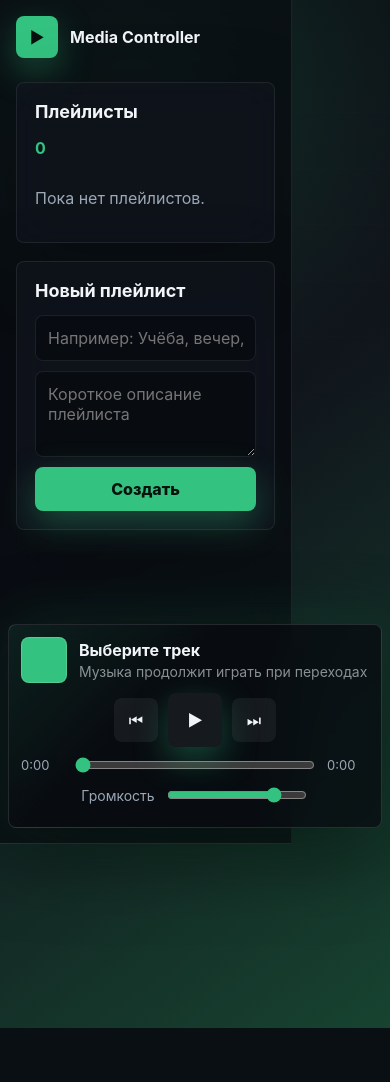
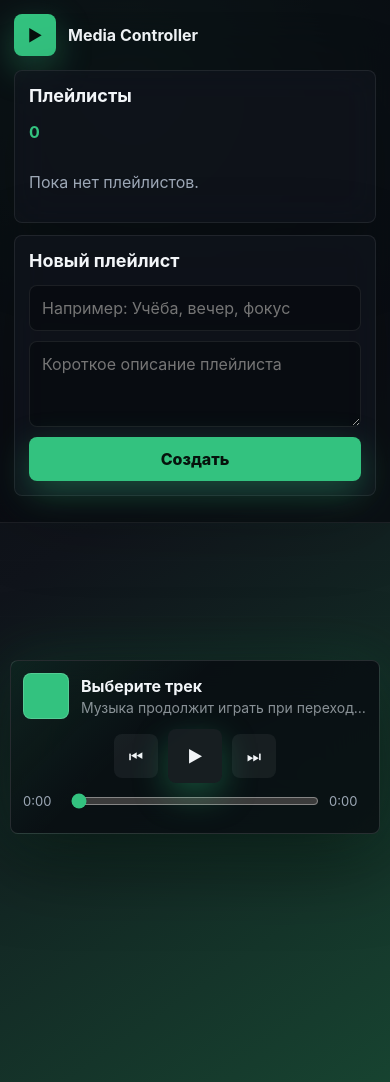
Before and after one commit to Rorikit/media-controller, a Django app: template player/templates/player/base.html in a window 390 px wide. Before the commit the page ends 1028 px from the top, so only its background shows below. Run offline with Django 5.2, Linux system fonts and the light colour scheme; the template is opened without the code that fills it: values that come from a table or form of the project are taken from there, others are empty.

Commit message:
change design on web

```diff
--- a/player/static/player/css/style.css
+++ b/player/static/player/css/style.css
@@ -1483,3 +1483,320 @@ input[type="range"] {
         border-radius: 8px;
     }
 }
+
+/* Final responsive layout pass: desktop / tablet / mobile structure. */
+@media (min-width: 1180px) {
+    .content {
+        max-width: 1560px;
+        margin: 0 auto;
+    }
+
+    .section-grid {
+        grid-template-columns: minmax(0, 1.35fr) minmax(360px, 0.8fr);
+    }
+}
+
+@media (max-width: 1179px) {
+    body {
+        padding-bottom: 150px;
+    }
+
+    .app-shell {
+        grid-template-columns: 240px minmax(0, 1fr);
+    }
+
+    .sidebar {
+        padding: 18px;
+    }
+
+    .content {
+        padding: 24px;
+    }
+
+    .player-layout,
+    .section-grid,
+    .lastfm-grid {
+        grid-template-columns: 1fr;
+    }
+
+    .player-card {
+        min-height: auto;
+    }
+
+    .player-layout {
+        gap: 22px;
+    }
+
+    .vinyl-player {
+        width: min(58vw, 300px);
+    }
+
+    .library-panel,
+    .lastfm-panel,
+    .library-toolbar {
+        min-width: 0;
+    }
+
+    .track-card {
+        grid-template-columns: 42px 52px minmax(0, 1fr) auto;
+    }
+
+    .track-card .add-form {
+        grid-column: 1 / -1;
+    }
+}
+
+@media (max-width: 760px) {
+    body {
+        padding-bottom: 228px;
+        overflow-x: hidden;
+    }
+
+    .app-shell {
+        display: block;
+        min-height: 100vh;
+    }
+
+    .sidebar {
+        position: static;
+        height: auto;
+        max-height: none;
+        overflow: visible;
+        border-right: 0;
+        border-bottom: 1px solid rgba(255, 255, 255, 0.08);
+        padding: 14px;
+    }
+
+    .brand {
+        margin-bottom: 14px;
+    }
+
+    .panel {
+        padding: 14px;
+        margin-bottom: 12px;
+    }
+
+    .playlist-nav {
+        grid-template-columns: 1fr 1fr;
+        gap: 8px;
+    }
+
+    .playlist-link {
+        min-width: 0;
+        padding: 10px;
+    }
+
+    .playlist-link span {
+        overflow: hidden;
+        text-overflow: ellipsis;
+        white-space: nowrap;
+    }
+
+    .stack-form {
+        grid-template-columns: 1fr;
+    }
+
+    .content {
+        padding: 16px;
+    }
+
+    .hero,
+    .playlist-header {
+        padding: 18px;
+        margin-bottom: 14px;
+    }
+
+    .hero h1,
+    .playlist-header h1 {
+        font-size: 32px;
+    }
+
+    .hero-stat {
+        min-width: 0;
+    }
+
+    .player-card {
+        padding: 18px;
+        margin-bottom: 14px;
+    }
+
+    .player-layout {
+        display: grid;
+        grid-template-columns: 1fr;
+        gap: 16px;
+    }
+
+    .vinyl-player {
+        width: min(68vw, 220px);
+    }
+
+    .now-playing {
+        justify-content: center;
+        text-align: center;
+    }
+
+    .now-playing h2 {
+        font-size: 28px;
+        word-break: break-word;
+    }
+
+    .now-playing p {
+        font-size: 15px;
+    }
+
+    .library-toolbar {
+        display: grid;
+        gap: 10px;
+        padding: 12px;
+        margin-bottom: 14px;
+    }
+
+    .search-field {
+        width: 100%;
+    }
+
+    .section-grid,
+    .lastfm-grid {
+        display: grid;
+        grid-template-columns: 1fr;
+        gap: 14px;
+    }
+
+    .library-panel,
+    .lastfm-panel {
+        padding: 14px;
+    }
+
+    .section-title {
+        display: grid;
+        gap: 4px;
+    }
+
+    .track-card {
+        grid-template-columns: 42px 48px minmax(0, 1fr) auto;
+        gap: 10px;
+        padding: 10px;
+    }
+
+    .track-cover {
+        width: 48px;
+        height: 48px;
+    }
+
+    .track-duration {
+        display: none;
+    }
+
+    .track-card .add-form,
+    .track-card form {
+        grid-column: 1 / -1;
+        display: grid;
+        grid-template-columns: minmax(0, 1fr) 40px;
+        gap: 8px;
+    }
+
+    .mini-button,
+    .track-play {
+        min-width: 40px;
+        min-height: 40px;
+    }
+
+    .lastfm-track-card {
+        grid-template-columns: 84px minmax(0, 1fr);
+        gap: 12px;
+    }
+
+    .lastfm-image {
+        width: 84px;
+        height: 84px;
+    }
+
+    .lastfm-summary {
+        max-height: 120px;
+    }
+
+    .lastfm-search {
+        display: grid;
+        grid-template-columns: 1fr;
+    }
+
+    .global-player-bar {
+        left: 10px;
+        right: 10px;
+        bottom: 10px;
+        display: grid;
+        grid-template-columns: 1fr;
+        gap: 10px;
+        padding: 12px;
+        border-radius: 8px;
+    }
+
+    .bar-track {
+        grid-template-columns: 46px minmax(0, 1fr);
+    }
+
+    .bar-cover {
+        width: 46px;
+        height: 46px;
+    }
+
+    .bar-center {
+        gap: 8px;
+    }
+
+    .bar-buttons {
+        order: 1;
+        justify-content: center;
+    }
+
+    .bar-progress {
+        order: 2;
+        grid-template-columns: 38px minmax(0, 1fr) 38px;
+        gap: 8px;
+        width: 100%;
+    }
+
+    .bar-volume {
+        display: none;
+    }
+
+    .bar-status {
+        margin: 0;
+        font-size: 12px;
+    }
+}
+
+@media (max-width: 420px) {
+    body {
+        padding-bottom: 238px;
+    }
+
+    .playlist-nav {
+        grid-template-columns: 1fr;
+    }
+
+    .hero h1,
+    .playlist-header h1 {
+        font-size: 28px;
+    }
+
+    .track-card {
+        grid-template-columns: 40px 44px minmax(0, 1fr);
+    }
+
+    .track-card > .track-duration,
+    .track-hint {
+        display: none;
+    }
+
+    .lastfm-track-card {
+        grid-template-columns: 1fr;
+    }
+
+    .lastfm-image {
+        width: 100%;
+        max-width: 150px;
+        height: auto;
+        aspect-ratio: 1;
+    }
+}
--- a/player/templates/player/base.html
+++ b/player/templates/player/base.html
@@ -5,7 +5,7 @@
     <meta charset="utf-8">
     <meta name="viewport" content="width=device-width, initial-scale=1">
     <title>{% block title %}Media Controller{% endblock %}</title>
-    <link rel="stylesheet" href="{% static 'player/css/style.css' %}?v=premium-ui-1">
+    <link rel="stylesheet" href="{% static 'player/css/style.css' %}?v=responsive-ui-1">
 </head>
 <body data-lastfm-api-key="{{ LASTFM_API_KEY }}">
     <div class="app-shell">
@@ -91,9 +91,9 @@
         <p class="bar-status" data-bar-status></p>
     </section>
 
-    <script src="{% static 'player/js/themeManager.js' %}?v=premium-ui-1"></script>
-    <script src="{% static 'player/js/globalPlayer.js' %}?v=premium-ui-1"></script>
-    <script src="{% static 'player/js/player.js' %}?v=premium-ui-1"></script>
-    <script src="{% static 'player/js/lastfm.js' %}?v=premium-ui-1"></script>
+    <script src="{% static 'player/js/themeManager.js' %}?v=responsive-ui-1"></script>
+    <script src="{% static 'player/js/globalPlayer.js' %}?v=responsive-ui-1"></script>
+    <script src="{% static 'player/js/player.js' %}?v=responsive-ui-1"></script>
+    <script src="{% static 'player/js/lastfm.js' %}?v=responsive-ui-1"></script>
 </body>
 </html>
```
